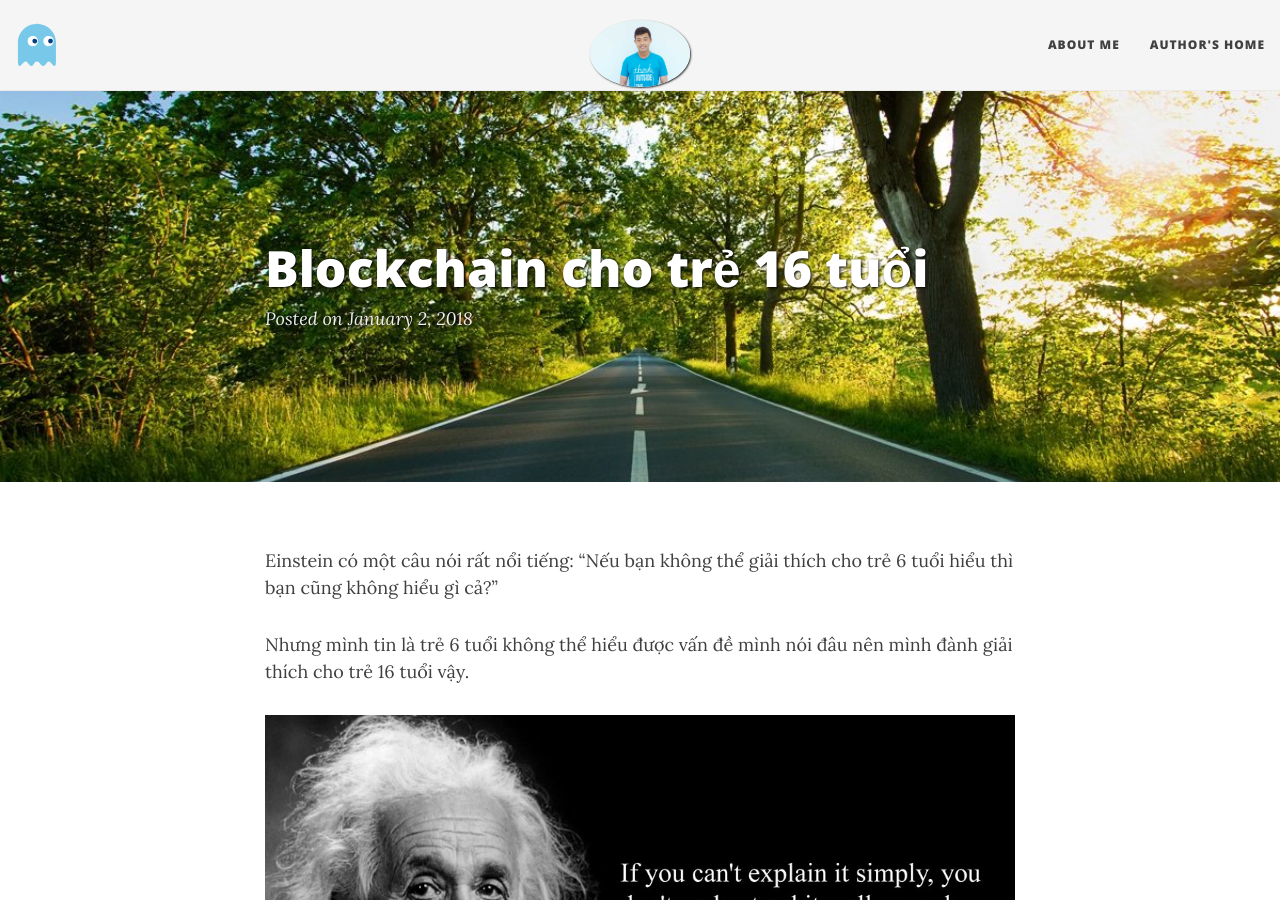
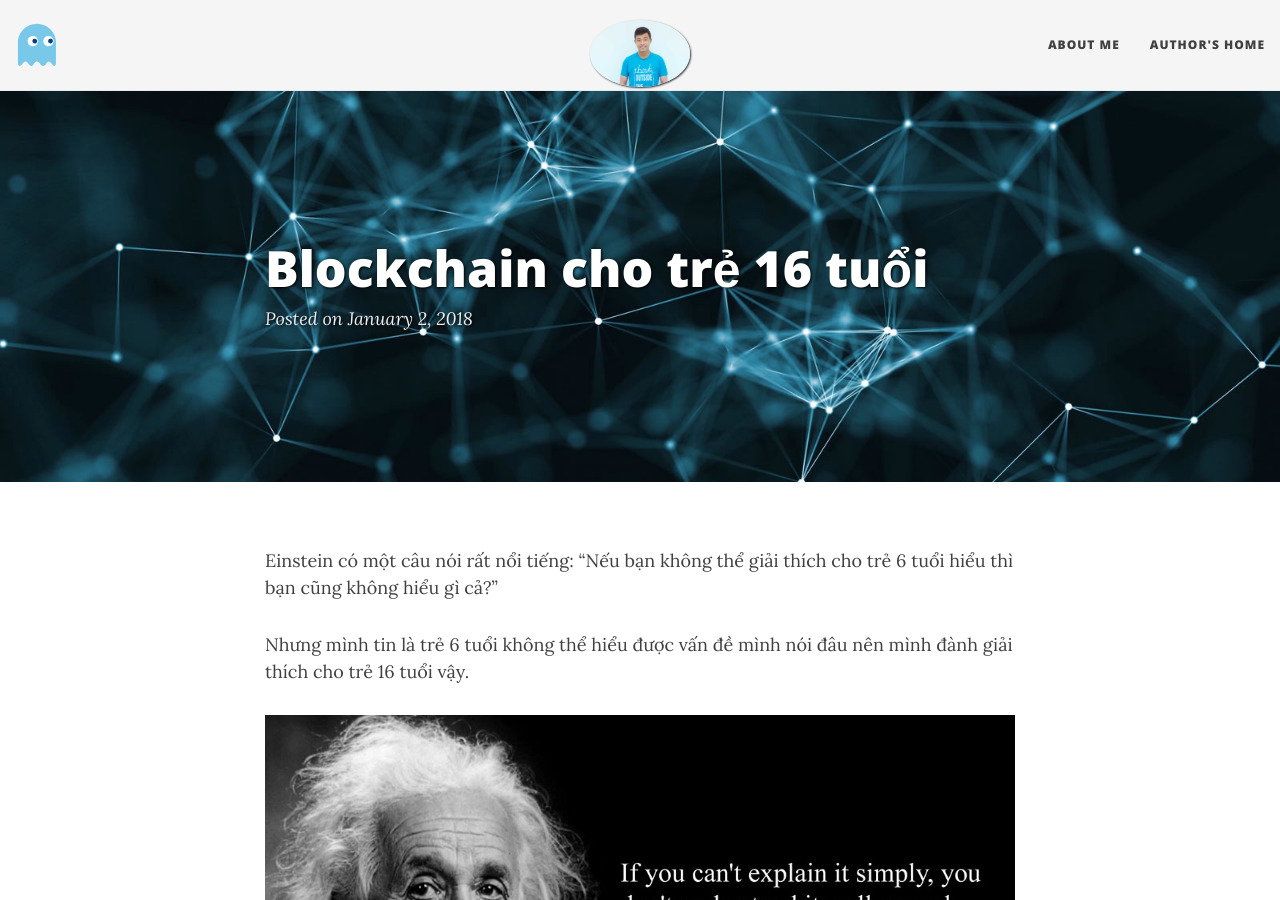
Before and after one commit to thorvn/th0j.github.io, a Jekyll site: the page built from _posts/2018-01-03-blockchain-cho-tre-16-tuoi-phan-1.markdown, in a window 1280 px wide and 900 px high. Built offline with Jekyll 4.4.1, drawn with Linux system fonts in a browser that asks for light colours; nearby versions of some CDN libraries.

```diff
--- a/_posts/2017-10-11-toi-da-speedup-thoi-gian-build-docker-cho-rails-nhu-the-nao.markdown
+++ b/_posts/2017-10-11-toi-da-speedup-thoi-gian-build-docker-cho-rails-nhu-the-nao.markdown
@@ -2,6 +2,7 @@
 layout: post
 title:  "Tôi đã speedup thời gian build docker cho Rails như thế nào?"
 date:   2017-10-11 00:11:33 +0700
+bigimg: /img/docker-banner.jpg
 tags: [coding]
 ---
 Việc build docker cho Rails thì có rất nhiều bài viết hướng dẫn cho các bạn nhưng việc tối ưu cho nó thì mình chưa tìm thấy bài viết nào cả nên đây cũng là nguyên nhân chính mà tôi viết bài viết này.
--- a/_posts/2017-11-12-vpn-la-cai-quan-que-gi.markdown
+++ b/_posts/2017-11-12-vpn-la-cai-quan-que-gi.markdown
@@ -2,6 +2,7 @@
 layout: post
 title:  "VPN là cái quần què gì?"
 date:   2017-11-12 00:11:33 +0700
+bigimg: /img/VPN-Featured-Image.png
 tags: [coding]
 ---
 VPN (Virtual Private Network) thì có lẽ ko còn ai xa lạ gì nữa, ai ko biết thì gõ Google trong 3s là ra thôi. Nhưng tại sao mình lại viết bài viết này?
--- a/_posts/2018-01-03-blockchain-cho-tre-16-tuoi-phan-1.markdown
+++ b/_posts/2018-01-03-blockchain-cho-tre-16-tuoi-phan-1.markdown
@@ -2,7 +2,7 @@
 layout: post
 title:  "Blockchain cho trẻ 16 tuổi"
 date:   2018-01-03 00:11:33 +0700
-bigimg: /img/path.jpg
+bigimg: /img/blockchain.jpg
 tags: [coding]
 ---
 
```
Also changed, not shown: img/VPN-Featured-Image.png (added), img/blockchain.jpg (added), img/docker-banner.jpg (added).
